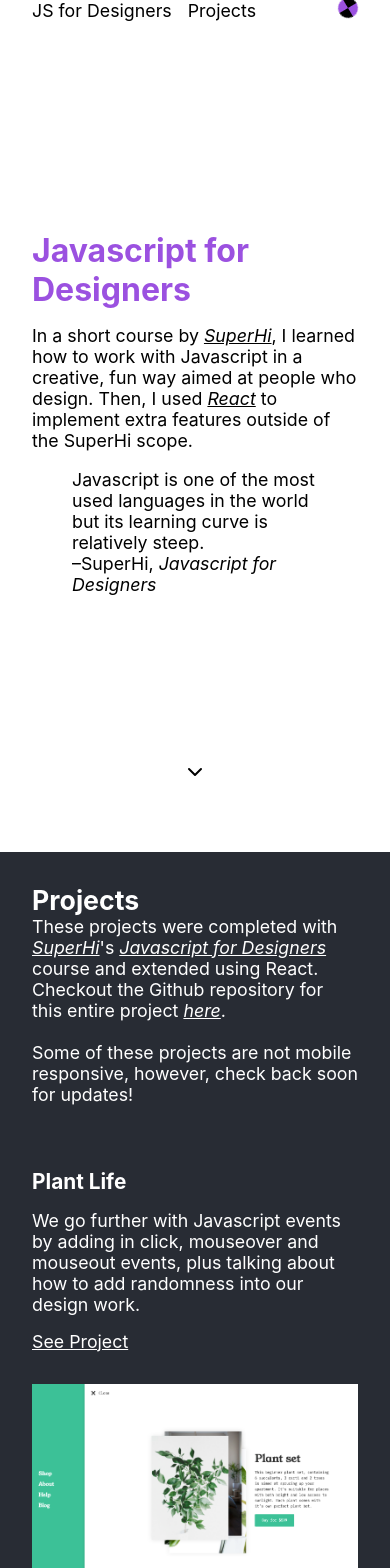
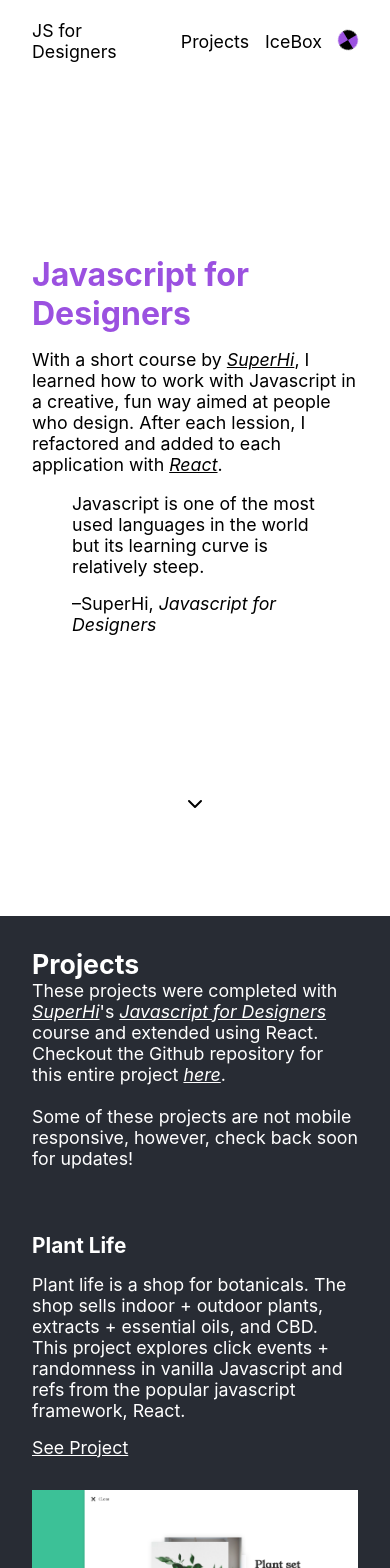
Before and after one commit to gideonibemerejr/js-for-designers, a React (Create React App) app: page / in a window 390 px wide. Shown: the top 1568 px of the page. Built offline with nearby package versions, Linux system fonts and the light colour scheme.

Commit message:
Update: Add icebox.html for new features and wip style, update HomePage.css with padding and flexbox styles for the navigation on mobile screens, update body text and ./data text

```diff
--- /dev/null
+++ b/public/icebox.html
@@ -0,0 +1,90 @@
+<!DOCTYPE html>
+<html lang="en">
+    <head>
+        <meta charset="UTF-8">
+        <meta name="viewport" content="width=device-width, initial-scale=1.0">
+        <meta http-equiv="X-UA-Compatible" content="ie=edge">
+        <title>Document</title>
+        <style>
+            * {
+                -webkit-box-sizing: border-box;
+                -moz-box-sizing: border-box;
+                box-sizing: border-box;
+                -webkit-font-smoothing: antialiased;
+                text-rendering: optimizeLegibility;
+            }
+            body,
+            main,
+            header {
+                display: flex;
+            }
+            body {
+
+                justify-content: center;
+                font-family: -apple-system, BlinkMacSystemFont, 'Segoe UI', 'Roboto', 'Oxygen', 'Ubuntu', 'Cantarell', 'Fira Sans', 'Droid Sans', 'Helvetica Neue', sans-serif;
+                -webkit-font-smoothing: antialiased;
+                -moz-osx-font-smoothing: grayscale;
+                height: 100%;
+
+                font-size: calc(10px + 1vmin);
+            }
+            main {
+
+                flex-direction: column;
+                max-width: 768px;
+            }
+            header {
+                flex-direction: column;
+
+            }
+            nav ul {
+                list-style: none;
+
+                padding: 0;
+            }
+            nav ul a {
+                display: inline-block;
+            }
+        </style>
+    </head>
+    <body>
+        <main>
+            <header>
+                <nav>
+                    <ul>
+                        <li><a href="/">Back to JS For Designers</a></li>
+                    </ul>
+                </nav>
+                <h1>JS for Designers Ice Box</h1>
+                <section>
+                    <article>
+                        <h2>What is an Ice Box?</h2>
+                        <p>The icebox is a place where feature ideas are held, in a queue, waiting to be created. Think of it like a wishlist. The ideas in it are probably great, but not necessities to the core functionality of the entire product/project</p>
+                    </article>
+                </section>
+            </header>
+
+            <section>
+                <h2>Ice Box Feature List</h2>
+                <ul>
+                    <li>
+                        <p>Node.JS Backend for all of the SuperHi projects</p>
+                    </li>
+                    <li>
+                        <p>GraphQL queries on the front end instead of REST</p>
+                    </li>
+                    <li>
+                        <p>Flask Backend for the next SuperHi series</p>
+                    </li>
+                    <li>
+                        <p>Footer at the bottom with site navigation</p>
+                    </li>
+                    <li>
+                        <p>Add Full shop functionality with fake checkout to Plant Life</p>
+                    </li>
+                </ul>
+            </section>
+
+        </main>
+    </body>
+</html>
--- a/src/Pages/HomePage/HomePage.css
+++ b/src/Pages/HomePage/HomePage.css
@@ -199,7 +199,12 @@ div.back > a.HomePage-link {
 
 @media screen and (max-width: 579px) {
   .HomePage-header {
-    padding: 0 2rem;
+    padding: 2rem 2rem;
+  }
+  .HomePage-nav li {
+    display: flex;
+    justify-content: center;
+    align-items: center;
   }
 
   .HomePage-projects-list {
--- a/src/Pages/HomePage/data/index.js
+++ b/src/Pages/HomePage/data/index.js
@@ -1,13 +1,13 @@
 const data = [
     {
         title: 'Plant Life',
-        description: 'We go further with Javascript events by adding in click, mouseover and mouseout events, plus talking about how to add randomness into our design work.',
+        description: 'Plant life is a shop for botanicals. The shop sells indoor + outdoor plants, extracts + essential oils, and CBD. This project explores click events + randomness in vanilla Javascript and refs from the popular javascript framework, React.',
         image: './assets/plant-life/plant-life.png',
         link: '/plant-life',
     },
     {
         title: 'Type Checker',
-        description: 'With Type Checker, we discuss how to work with form tags such as inputs, sliders, checkboxes and select boxes to build up interactivity to our projects.',
+        description: 'Type Checker\'s functionality is a tool that functions as a typeface playground. With Type Checker, I worked on controlled inputs types such as text, textarea, range, select, and checkbox to build up interactivity.',
         image: './assets/type-checker/type-checker.png',
         link: '/type-checker',
     },
--- a/src/Pages/HomePage/index.jsx
+++ b/src/Pages/HomePage/index.jsx
@@ -18,6 +18,9 @@ const HomePage = () => {
               <li>
                 <a className="HomePage-link" href="#Projects">Projects</a>
               </li>
+              <li>
+                <a className="HomePage-link" href="/icebox.html">IceBox</a>
+              </li>
 
 
             </ul>
@@ -31,7 +34,8 @@ const HomePage = () => {
               </h1>
               <p>
 
-              In a short course by <a className="HomePage-link" target="_blank" rel="noopener noreferrer" href="https://www.superhi.com"><i>SuperHi</i></a>, I learned how to work with Javascript in a creative, fun way aimed at people who design. Then, I used <a className="HomePage-link" target="_blank" rel="noopener noreferrer" href="https://www.reactjs.org"><i>React</i></a> to implement extra features outside of the SuperHi scope.
+              With a short course by <a className="HomePage-link" target="_blank" rel="noopener noreferrer" href="https://www.superhi.com"><i>SuperHi</i></a>, I learned how to work with Javascript in a creative, fun way aimed at people who design. After each lession, I refactored and added to each application with <a className="HomePage-link" target="_blank" rel="noopener noreferrer" href="https://www.reactjs.org"><i>React</i></a>.
+
 
               </p>
               <blockquote cite="https://www.superhi.com/courses/javascript-for-designers">
@@ -48,7 +52,7 @@ const HomePage = () => {
             <a  href="#Projects"><img src="./assets/chevron-down.svg" alt="Chevron Down"/></a>
           </section>
         </header>
-        <main id="Projects" className="HomePage-projects-list">
+        <section id="Projects" className="HomePage-projects-list">
           <div  className="HomePage-section-heading">
           <h2>Projects</h2>
           <p>These projects were completed with <a className="HomePage-link" target="_blank" rel="noopener noreferrer" href="https://www.superhi.com"><i>SuperHi</i></a>'s <a className="HomePage-link" target="_blank" rel="noopener noreferrer" href="https://www.superhi.com/courses/javascript-for-designers"><i>Javascript for Designers</i></a> course and extended using React. Checkout the Github repository for this entire project <a className="HomePage-link" target="_blank" rel="noopener noreferrer" href="https://github.com/gideonibemerejr/js-for-designers"><i>here</i></a>. <br/> <br />Some of these projects are not mobile responsive, however, check back soon for updates!</p>
@@ -73,7 +77,8 @@ const HomePage = () => {
           }
 
 
-          </main>
+          </section>
+
           {/* <footer>
             <section>
               <h4>
--- a/src/index.css
+++ b/src/index.css
@@ -16,6 +16,10 @@ h6 {
   margin: 0;
 }
 
+blockquote > p {
+  margin: 0 0 1rem 0;
+}
+
 .back {
   margin-top: 5rem;
 }
```
